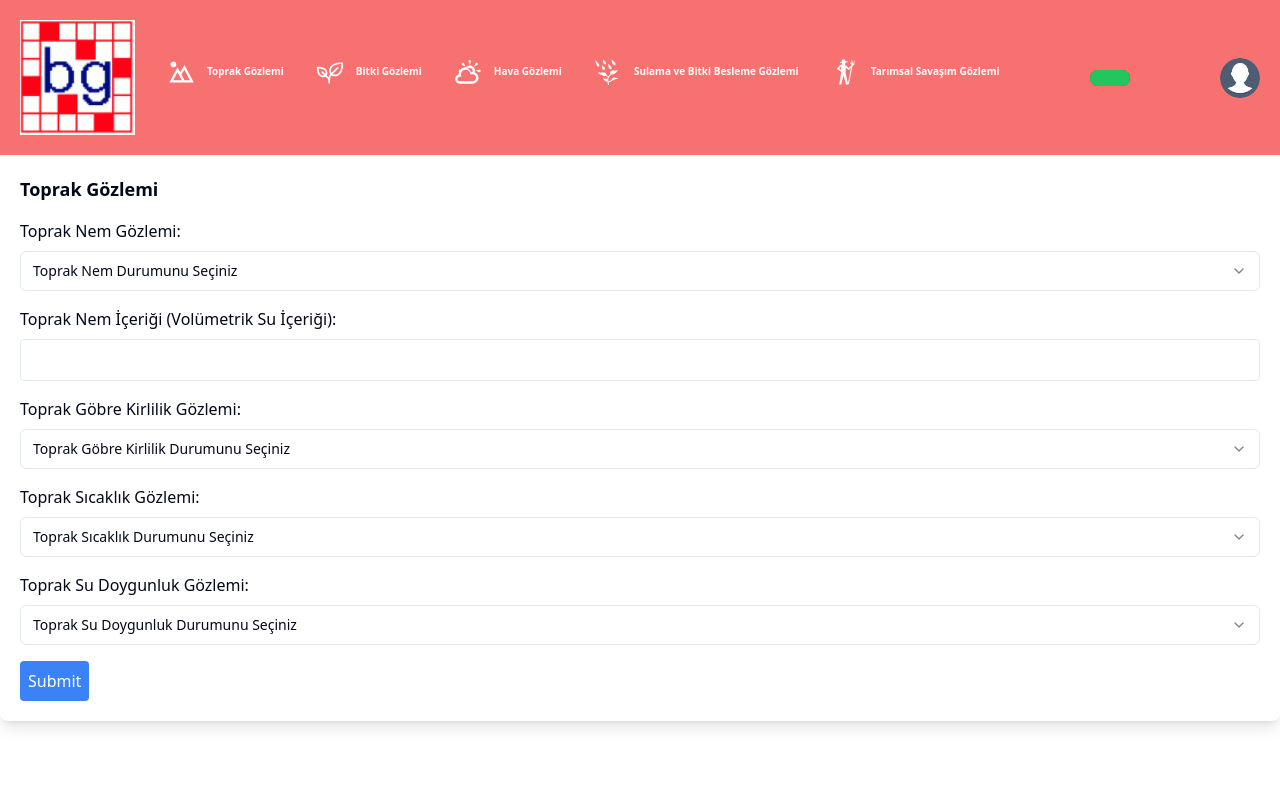
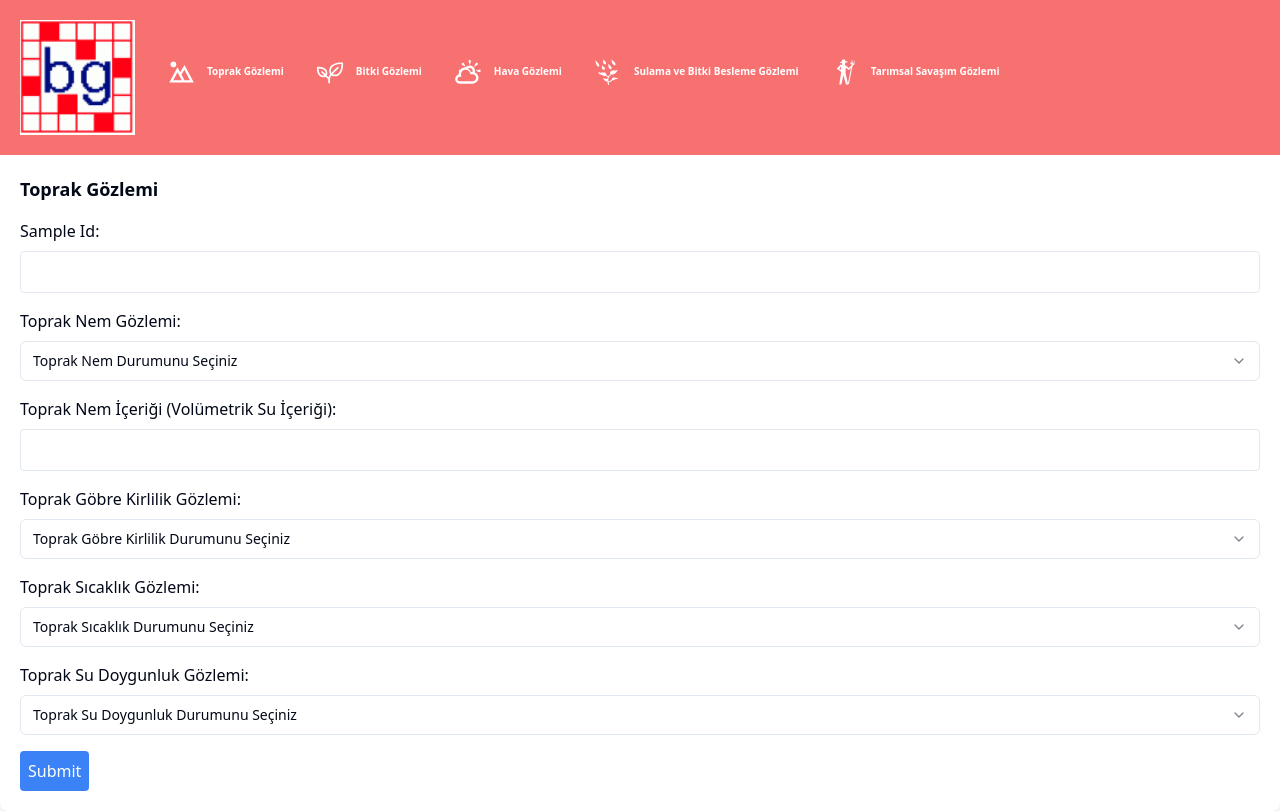
Before and after one commit to TunaCevik/Staj-Front-End, a React (Vite) app: page /toprak-gozlemi in a window 1280 px wide. Built offline with nearby package versions, Linux system fonts and the light colour scheme.

Commit message:
PreBackEnd

```diff
--- a/src/components/Headers.jsx
+++ b/src/components/Headers.jsx
@@ -80,14 +80,7 @@ function Headers() {
         </div>
       </div>
 
-      <div className="w-10 bg-gray-600 rounded-full h-4 relative">
-        <div className="bg-green-500 h-4 rounded-full"></div>
-      </div>
-      <img
-        src={ProfilePic}
-        alt="Profile Pic"
-        className="w-[40px] rounded-full"
-      />
+      {/* Sample ID Input alanı */}
     </div>
   );
 }
--- a/src/components/Page/AgricultureObservationPage.jsx
+++ b/src/components/Page/AgricultureObservationPage.jsx
@@ -9,6 +9,7 @@ import {
 
 function AgricultureObservationPage() {
   const [values, setValues] = useState({
+    sampleId: "",
     ilacAdi: "",
     tarih: "",
     dozMiktari: "",
@@ -33,6 +34,16 @@ function AgricultureObservationPage() {
     <div className="container bg-white p-5 rounded-lg shadow-lg">
       <h2 className="text-lg font-semibold mb-4">Tarımsal Savaşım Gözlemi</h2>
       <form onSubmit={handleSubmit}>
+        <label htmlFor="sampleId" className="block mb-2">
+          Sample Id:
+        </label>
+        <input
+          type="number"
+          name="sampleId"
+          className="w-full p-2 mb-4 border rounded"
+          id="sampleId"
+          onChange={handleChange}
+        />
         {/* Kullanılan İlaç İsmi */}
         <label className="block mb-2" htmlFor="ilacAdi">
           Kullanılan İlaç İsmi Giriniz:
--- a/src/components/Page/PlantObservationPage.jsx
+++ b/src/components/Page/PlantObservationPage.jsx
@@ -20,6 +20,7 @@ import {
 function PlantObservationPage() {
   // State to hold form data
   const [formData, setFormData] = useState({
+    sampleId: "",
     shootLength: "",
     bunchLength: "",
     fruitAnswer: null,
@@ -186,6 +187,16 @@ function PlantObservationPage() {
     <div className="form-container bg-white p-5 rounded-lg shadow-lg">
       <h2 className="text-2xl font-semibold mb-6">Bitki Gözlemi</h2>
       <form className="flex flex-col items-start" onSubmit={handleSubmit}>
+        <label htmlFor="sampleId" className="block mb-2">
+          Sample Id:
+        </label>
+        <input
+          type="number"
+          name="sampleId"
+          className="w-full p-2 mb-4 border rounded"
+          id="sampleId"
+          onChange={handleInputChange}
+        />
         {/* Sürgün Boyu */}
         <label className="block mb-2">Sürgün Boyu (Cm):</label>
         <Input
--- a/src/components/Page/SoilObservationPage.jsx
+++ b/src/components/Page/SoilObservationPage.jsx
@@ -9,6 +9,7 @@ import {
 
 function SoilObservationPage() {
   const [values, setValues] = useState({
+    sampleId: "",
     toprakNem: "",
     toprakNemIcerigi: "",
     gobreKirlilik: "",
@@ -34,6 +35,16 @@ function SoilObservationPage() {
     <div className="form-container bg-white p-5 rounded-lg shadow-lg">
       <h2 className="text-lg font-semibold mb-4">Toprak Gözlemi</h2>
       <form onSubmit={handleSubmit}>
+        <label htmlFor="sampleId" className="block mb-2">
+          Sample Id:
+        </label>
+        <input
+          type="number"
+          name="sampleId"
+          className="w-full p-2 mb-4 border rounded"
+          id="sampleId"
+          onChange={handleChange}
+        />
         {/* Toprak Nem Gözlemi */}
         <label className="block mb-2">Toprak Nem Gözlemi:</label>
         <div className="mb-4">
--- a/src/components/Page/WateringObservationPage.jsx
+++ b/src/components/Page/WateringObservationPage.jsx
@@ -12,6 +12,7 @@ import { Label } from "@/components/ui/label";
 function WateringObservationPage() {
   // State to hold form data
   const [formData, setFormData] = useState({
+    sampleId: "",
     waterGiven: null,
     waterGivenDate: "",
     fertigationDone: null,
@@ -152,6 +153,16 @@ function WateringObservationPage() {
         Sulama ve Bitki Besleme Gözlemi
       </h2>
       <form className="flex flex-col items-start" onSubmit={handleSubmit}>
+        <label htmlFor="sampleId" className="block mb-2">
+          Sample Id:
+        </label>
+        <input
+          type="number"
+          name="sampleId"
+          className="w-full p-2 mb-4 border rounded"
+          id="sampleId"
+          onChange={handleInputChange}
+        />
         <Accordion type="single" collapsible className="w-full mb-4">
           {/* Bitkiye Su Verildi mi? */}
           {renderWateringQuestion(
--- a/src/components/Page/WeatherObservationPage.jsx
+++ b/src/components/Page/WeatherObservationPage.jsx
@@ -9,6 +9,7 @@ import {
 
 function WeatherObservationPage() {
   const [formData, setFormData] = useState({
+    sampleId: "",
     gunSayisi: "",
     havaDurumu: "",
     ruzgarTuru: "",
@@ -34,6 +35,17 @@ function WeatherObservationPage() {
     <div className="form-container bg-white p-5 rounded-lg shadow-lg">
       <h2 className="text-lg font-semibold mb-4">Hava Gözlemi</h2>
       <form onSubmit={handleSubmit}>
+        <label htmlFor="sampleId" className="block mb-2">
+          Sample Id:
+        </label>
+        <input
+          type="number"
+          name="sampleId"
+          className="w-full p-2 mb-4 border rounded"
+          id="sampleId"
+          onChange={handleInputChange}
+        />
+
         {/* Gözlem için gün sayısı */}
         <label className="block mb-2">Gözlem için gün sayısı:</label>
         <input
```
